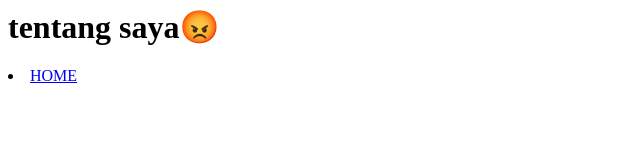
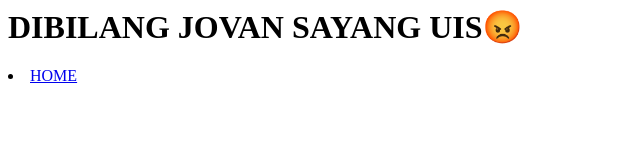
Before and after one commit to YUDDYN/jovan, a plain HTML site: page about.html in a window 1280 px wide. Shown: the whole page, without its empty margins (0-640 px from the left). Drawn offline with Linux system fonts and the light colour scheme.

Commit message:
Update about.html

```diff
--- a/about.html
+++ b/about.html
@@ -3,7 +3,7 @@
 <title>ABOUT ME</title>
     </head>
     <body>
-        <h1>tentang saya😡</h1>
+        <h1>DIBILANG JOVAN SAYANG UIS😡</h1>
         <li>
                <a href="index.html">HOME</a>
             </li>
```
